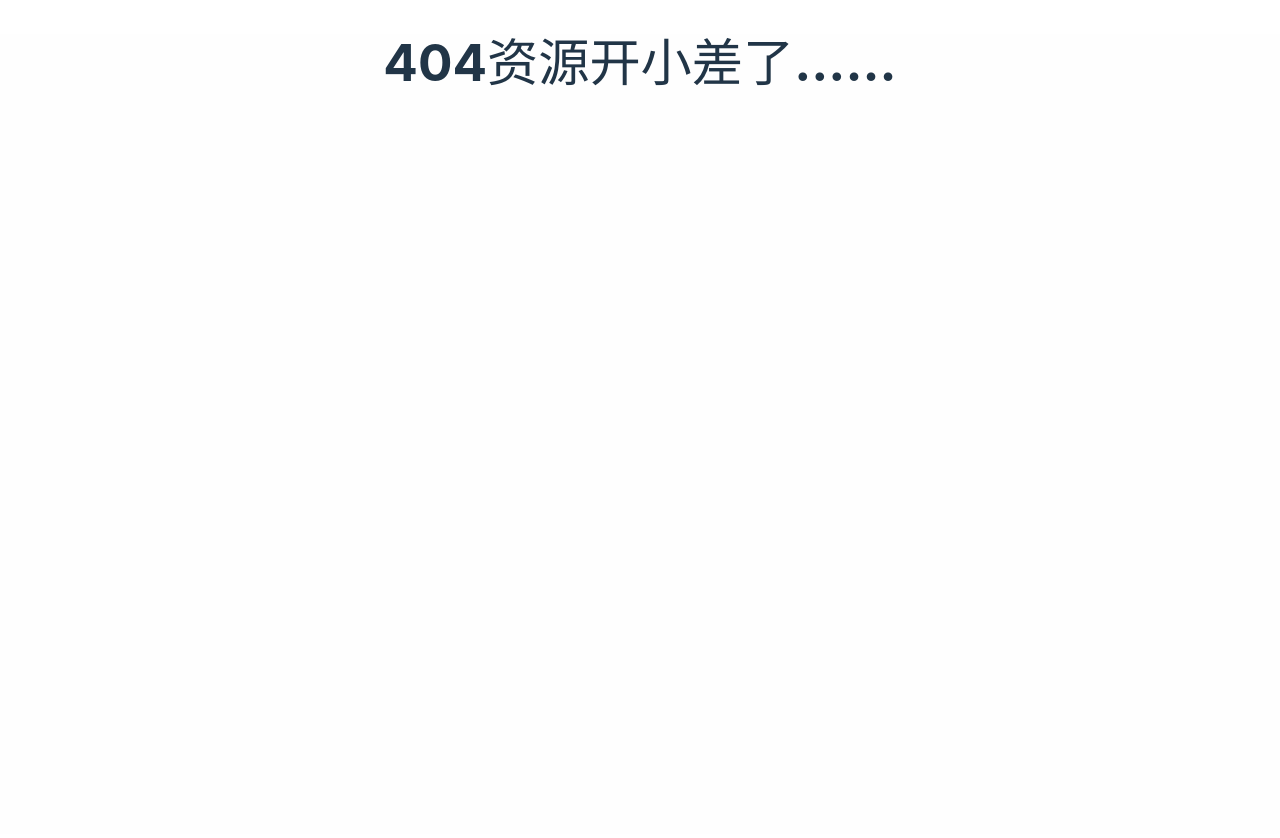
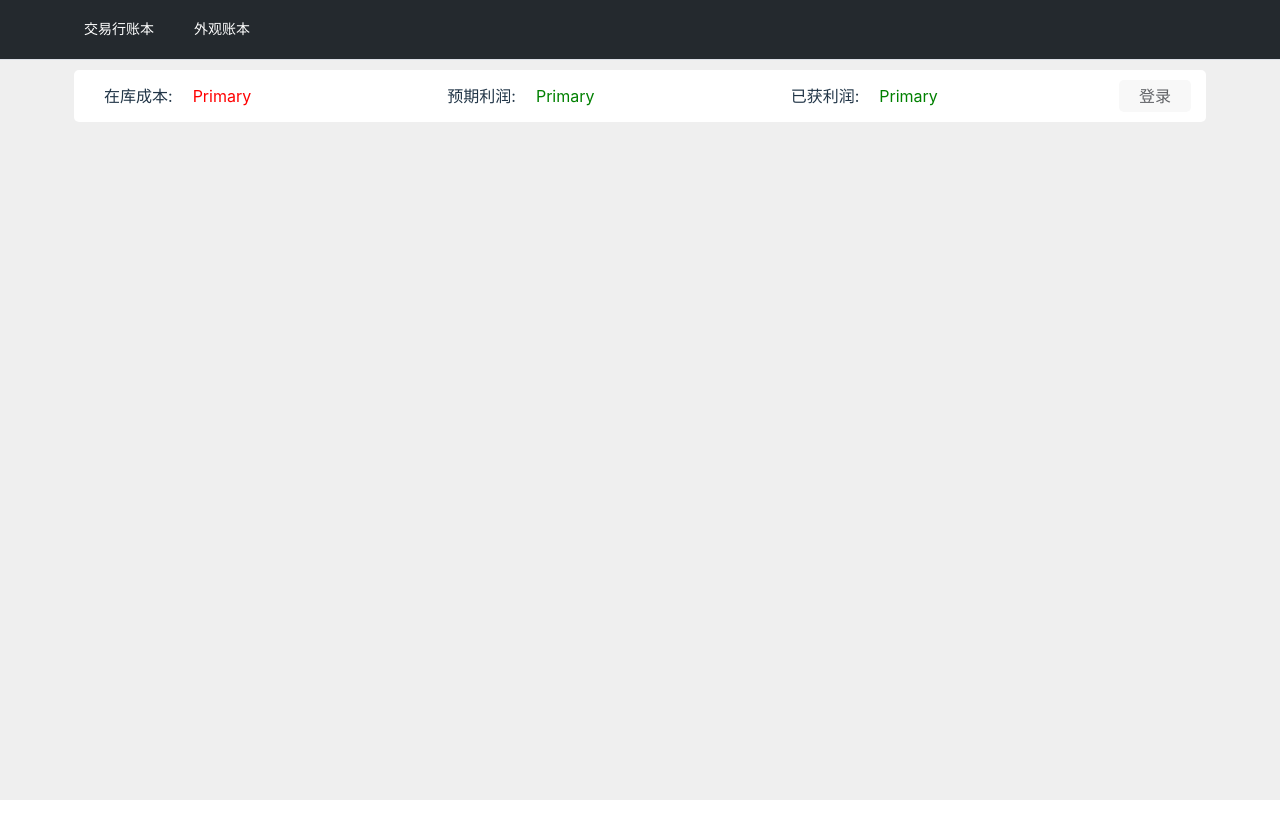
Before and after one commit to Aokieoog/myBlog-vue-vite, a Vue app: page /appearance in a window 1280 px wide. Shown: the top 838 px of the page. After the commit the page ends 800 px from the top, so only its background shows below. Built offline with nearby package versions, Linux system fonts and the light colour scheme.

Commit message:
appearance

```diff
--- a/src/components/sidebar/sidebar.vue
+++ b/src/components/sidebar/sidebar.vue
@@ -6,7 +6,8 @@ const datalist = reactive([
     // { sidebar: '休息一下', toa: 'PhotoAlbum', icon: 'icon-tupian' },
     // { sidebar: '今日油价', toa: 'oilPrices', icon: 'icon-pinglun' },
     // { sidebar: '网络地址', toa: 'diary', icon: 'icon-dingdan' },
-    { sidebar: '剑三账本', toa: 'js3book', icon: 'icon-dingdan' },
+    { sidebar: '交易行账本', toa: 'js3book', icon: 'icon-dingdan' },
+    { sidebar: '外观账本', toa: 'appearance', icon: 'icon-dingdan' },
     // { sidebar: '分类', toa: 'home', icon: 'icon-quan' },
     // { sidebar: '设置', toa: 'home', icon: 'icon-gengduo' }
   ]
--- a/src/router/index.js
+++ b/src/router/index.js
@@ -114,6 +114,14 @@ const routes = [
       title: 'jx3user'
     },
     component: () => import('@/views/Js3book/Jx3user.vue')
+  },{
+    path: '/appearance',
+    name: 'appearance',
+    meta: {
+      fullPageDisplay: false,
+      title: 'appearance'
+    },
+    component: () => import('@/views/Js3book/appearance.vue')
   },
   {
     path: '/Swiper',
--- /dev/null
+++ b/src/views/Js3book/appearance.vue
@@ -0,0 +1,74 @@
+<template>
+  <div>
+    <div class="navbar">
+      <div>
+        <span style="margin: 1.25rem;">在库成本:</span>
+        <span style="color: red;">Primary</span>
+      </div>
+      <div>
+        <span style="margin: 1.25rem;">预期利润:</span>
+        <span style="color: green;">Primary</span>
+      </div>
+      <div>
+        <span style="margin: 1.25rem;">已获利润:</span>
+        <span style="color: green;">Primary</span>
+      </div>
+      <div>
+        <el-button class="active" @click="dialogVisible = true">登录</el-button>
+        <el-dialog v-model="dialogVisible" title="登录" width="500" center>
+            <el-form :model="form" label-width="100px" style="max-width: 400px">
+              <el-form-item label="邮箱:">
+                <el-input v-model="form.email" />
+              </el-form-item>
+              <el-form-item label="密码:">
+                <el-input v-model="form.possword" />
+              </el-form-item>
+            </el-form>
+        </el-dialog>
+
+      </div>
+    </div>
+  </div>
+</template>
+
+<script setup>
+import { ref, reactive } from 'vue';
+
+const data = reactive({})
+const dialogVisible = ref(false)
+const form = reactive({
+  email: '',
+  possword: '',
+  date1: '',
+  date2: '',
+  delivery: false,
+  type: [],
+  resource: '',
+  desc: '',
+})
+
+
+
+</script>
+
+<style scoped lang='less'>
+.navbar {
+  display: flex;
+  align-items: center;
+  background-color: #FFF;
+  padding: 10px;
+  margin-top: 10px;
+  border-radius: 5px;
+  justify-content: space-between;
+}
+
+.navbar button {
+  background-color: #f8f8f8;
+  border: none;
+  padding: 10px 20px;
+  margin: 0 5px;
+  border-radius: 5px;
+  cursor: pointer;
+  font-size: 16px;
+}
+</style>
--- a/src/views/Js3book/js3book.vue
+++ b/src/views/Js3book/js3book.vue
@@ -371,6 +371,7 @@ const getSummaries = ({ data }) => {
   background-color: #FFF;
   padding: 10px;
   border-radius: 5px;
+  margin-top: 10px;
 }
 
 .navbar button {
```
